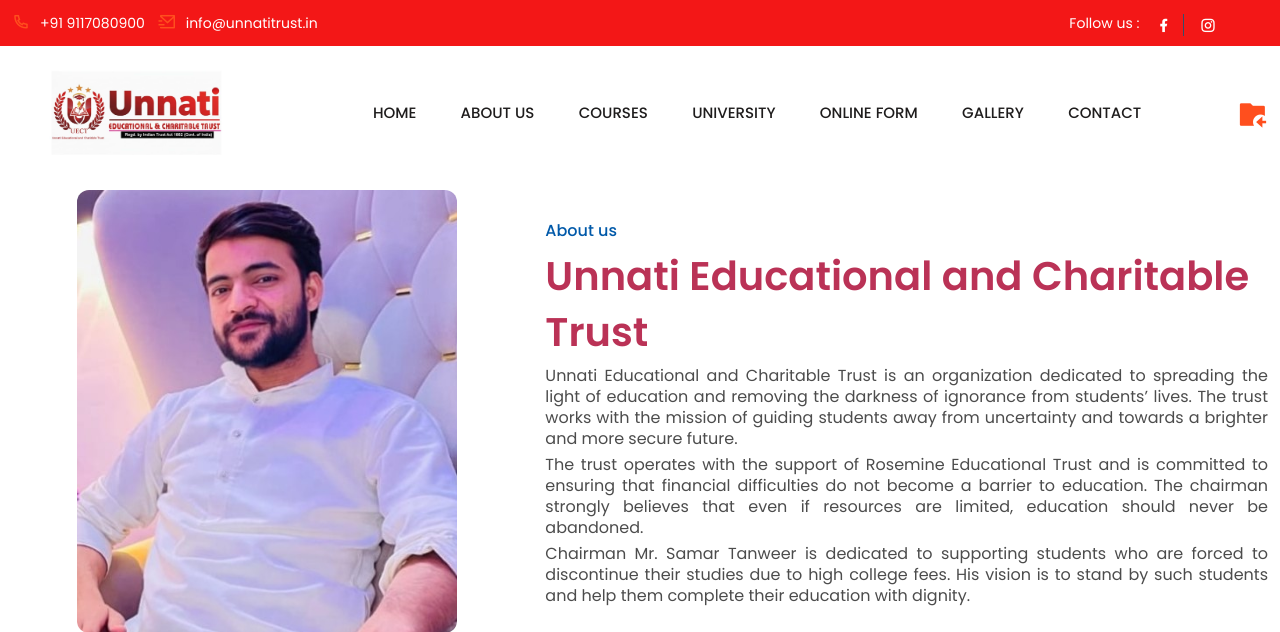
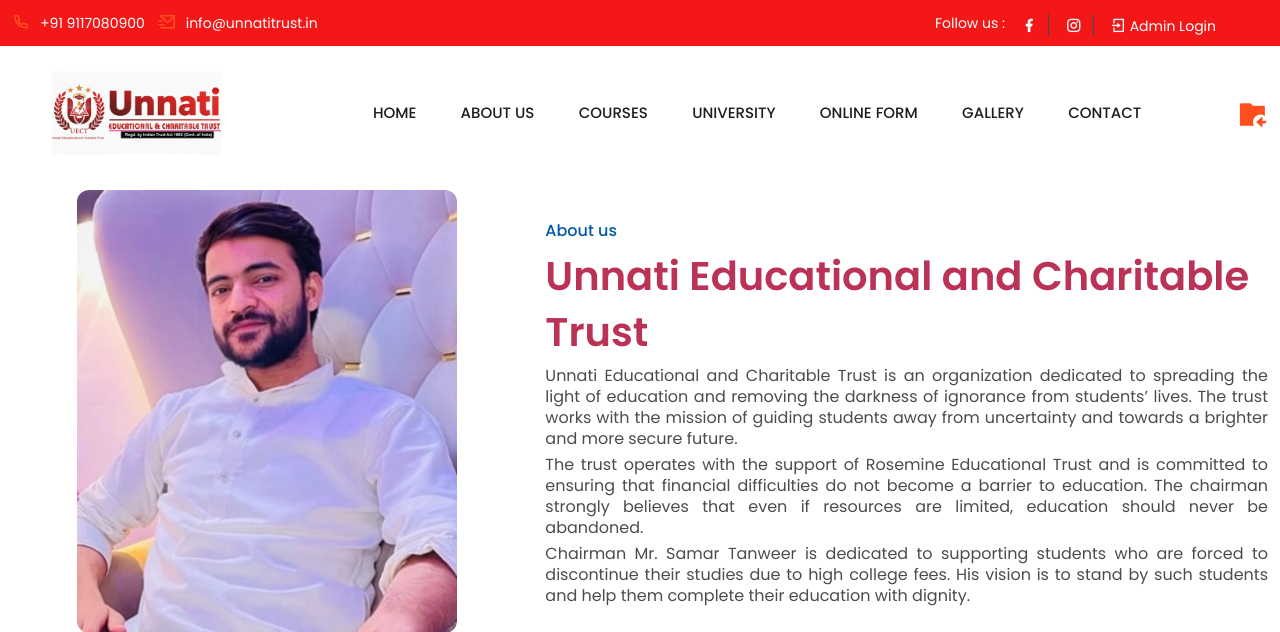
Before and after one commit to NazishTaj/unnatitrust, a Django app: page /about/ in a window 1280 px wide. Shown: the top 632 px of the page. Run offline with Django 4.2, Linux system fonts and the light colour scheme; some libraries are stand-ins or nearby versions; some web fonts are replaced.

Commit message:
Added Admin Login section

```diff
--- a/templates/base.html
+++ b/templates/base.html
@@ -210,6 +210,7 @@
                                        <!-- <li><a target="_blank" href="https://linkedin.com"> <i class="ri-linkedin-fill"></i> </a></li> -->
                                       <!--  <li><a target="_blank" href="https://twitter.com"> <i class="ri-twitter-fill"></i> </a></li>  -->
                                         <li><a target="_blank" href="https://www.instagram.com/unnati_trust?igsh=ZzRvM2tuYzB0bGJp"> <i class="ri-instagram-line"></i> </a></li>
+                                        <li><a href="/admin" class="admin-link" style="color:#fff; font-size:14px;"><i class="ri-login-box-line"></i> Admin Login</a></li>
                                     </ul>
                                 </div>
                             </div>
```
